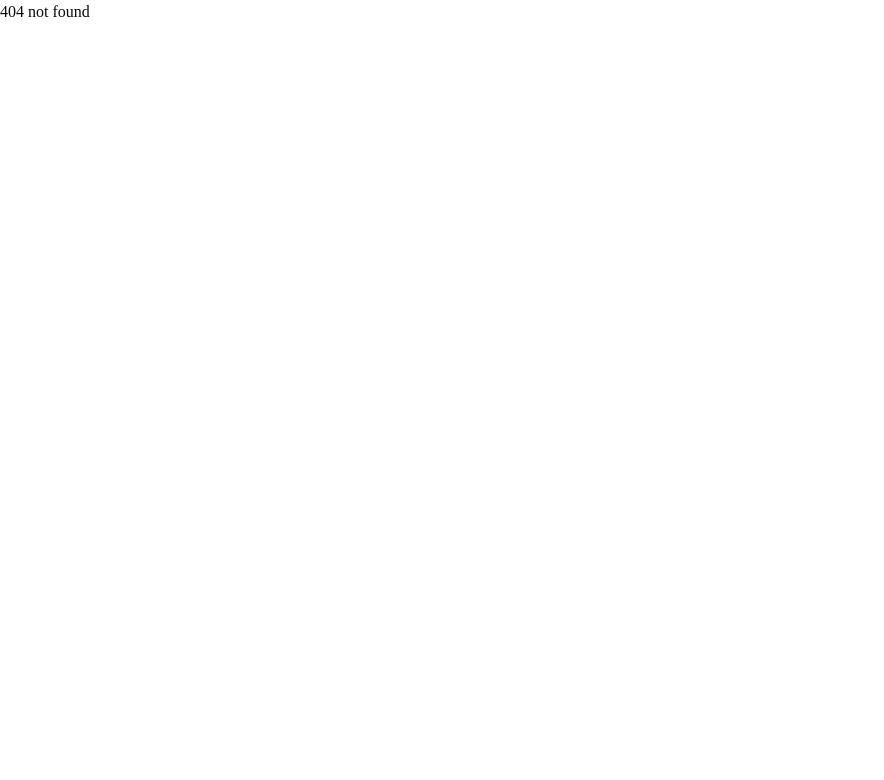
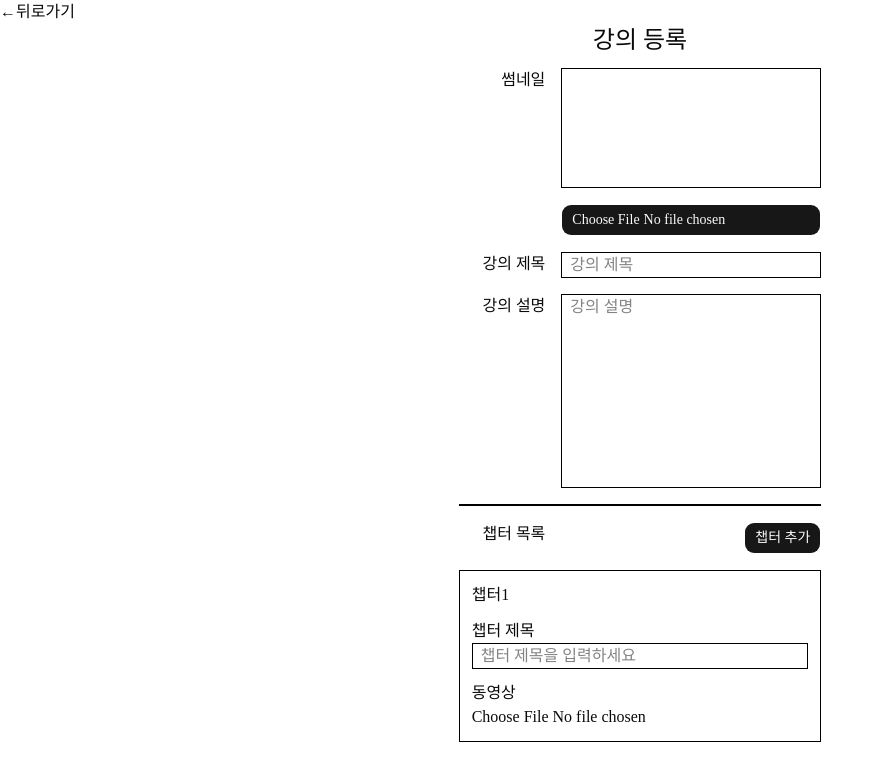
Before and after one commit to MoMoFighters/FRONT-Fighters, a Next.js app: page /teacher/lectures/create in a window 1280 px wide. Before the commit this address had no page. Shown: the top 780 px of the page, without its empty margins (0-884 px from the left). Built offline with nearby package versions, Linux system fonts and the light colour scheme.

Commit message:
[FEAT] 강사 강의 등록 페이지 및 폼 제작 중

```diff
--- a/src/app/teacher/layout.tsx
+++ b/src/app/teacher/layout.tsx
@@ -1,5 +1,11 @@
-export default function TeacherLayout() {
+export default function TeacherLayout({
+    children,
+}: {
+    children: React.ReactNode;
+}) {
     return (
-        <div>강사 메인 레이아웃</div>
+        <div>
+            {children}
+        </div>
     );
 }
--- /dev/null
+++ b/src/app/teacher/lectures/create/page.tsx
@@ -0,0 +1,11 @@
+import LectureForm from "@/features/lecture/teacher/LectureForm";
+import Link from "next/link";
+
+export default function TeacherLectureRegistPage() {
+    return (
+        <div>
+            <Link href='/teacher/lectures'>{`←뒤로가기`}</Link>
+            <LectureForm mode='create' />
+        </div>
+    );
+}
--- a/src/features/lecture/LectureForm.tsx
+++ /dev/null
@@ -1,5 +0,0 @@
-export default function LectureForm() {
-    return (
-        <div>LectureForm (mode = 'create' | mode = 'edit')</div>
-    );
-}
--- /dev/null
+++ b/src/features/lecture/teacher/LectureForm.tsx
@@ -0,0 +1,81 @@
+import { Button } from "@/components/ui/button";
+
+type LectureFormProps = {
+    mode: 'create' | 'edit'
+}
+
+export default function LectureForm({ mode }: LectureFormProps) {
+
+    return (
+        <div className="flex flex-col justify-center align-middle">
+            <div className="flex flex-col mx-auto gap-3">
+                <h1 className="text-2xl text-center">
+                    {mode === 'create' ? "강의 등록" : "강의 수정"}
+                </h1>
+                <form
+                    action=""
+                    className="flex flex-col gap-4"
+                >
+                    <div className="grid grid-cols-[1fr_3fr] gap-4">
+                        <p className="text-right">썸네일</p>
+                        <div className="w-100% h-30 border border-black">
+
+                        </div>
+                        <div></div>
+                        <Button variant="default" type="button">
+                            <input
+                                type="file"
+                                accept="image"
+                                required
+                            />
+                        </Button>
+                    </div>
+                    <div className="grid grid-cols-[1fr_3fr] gap-4">
+                        <p className="text-right">강의 제목</p>
+                        <input
+                            type="text"
+                            placeholder="강의 제목"
+                            className="border-1 border-black px-2"
+                        />
+                    </div>
+                    <div className="grid grid-cols-[1fr_3fr] gap-4">
+                        <p className="text-right">강의 설명</p>
+                        <textarea
+                            placeholder="강의 설명"
+                            className="border-1 border-black resize-none px-2"
+                            rows={8}
+                        >
+                        </textarea>
+                    </div>
+                    <hr className="border border-black" />
+                    <div className="grid grid-cols-[1fr_3fr] gap-4">
+                        <p className="text-right py-auto">챕터 목록</p>
+                        <div className="flex flex-row">
+                            <div className="flex-1"></div>
+                            {mode === 'create' ? (
+                                <Button>챕터 추가</Button>
+                            ) : ""
+                            }
+                        </div>
+                    </div>
+                    <div className="flex flex-col gap-3 border border-black p-3">
+                        {/* 나중에 컴포넌트화 (LectureFormChapterItem) */}
+                        <p>챕터{1}</p>
+                        <div className="grid grid-cols-[80_1fr]">
+                            <p>챕터 제목</p>
+                            <input
+                                type="text"
+                                placeholder="챕터 제목을 입력하세요"
+                                className="border-1 border-black px-2"
+                            />
+                        </div>
+                        <div className="grid grid-cols-[80_1fr]">
+                            <p>동영상</p>
+                            <input type="file" />
+                        </div>
+                    </div>
+                </form>
+            </div>
+        </div>
+    );
+}
--- /dev/null
+++ b/src/features/lecture/teacher/LectureFormChapterItem.tsx
@@ -0,0 +1,7 @@
+export default function LectureFormChapterItem() {
+    return (
+        <div>
+            강의등록폼
+        </div>
+    );
+}
```
